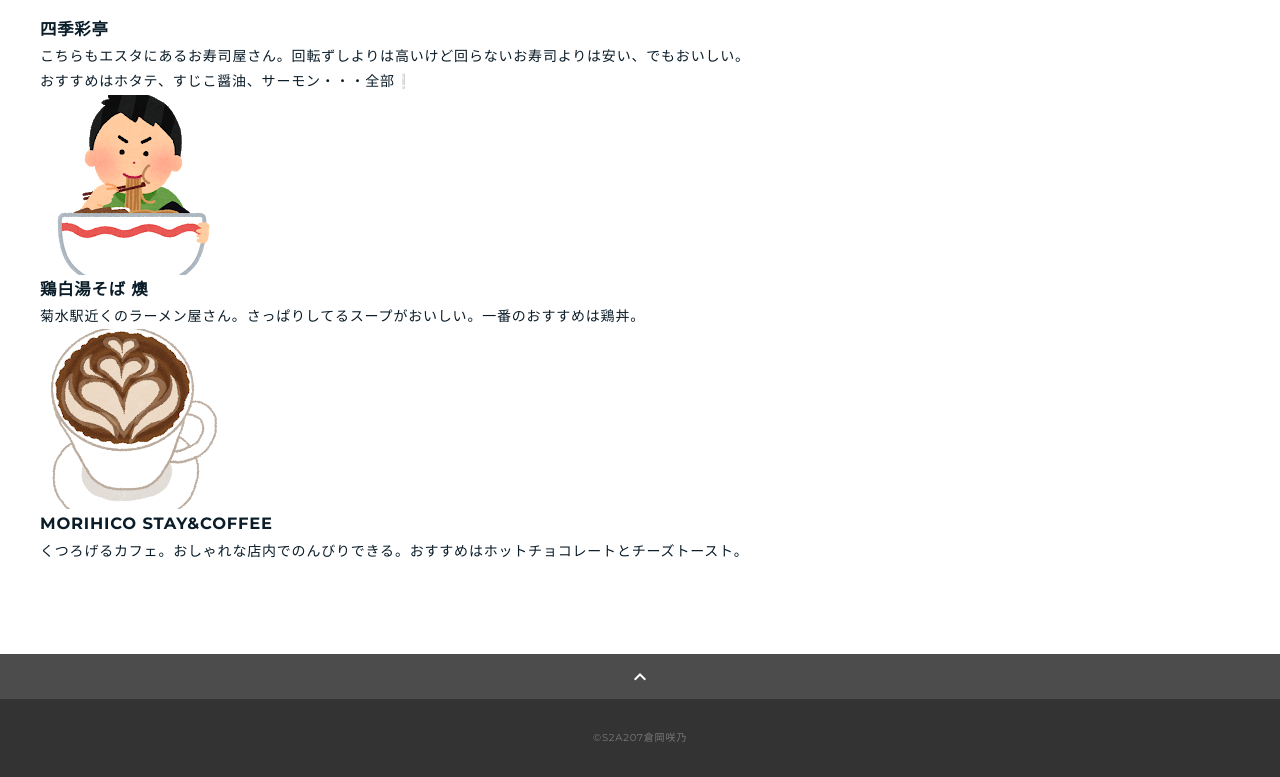
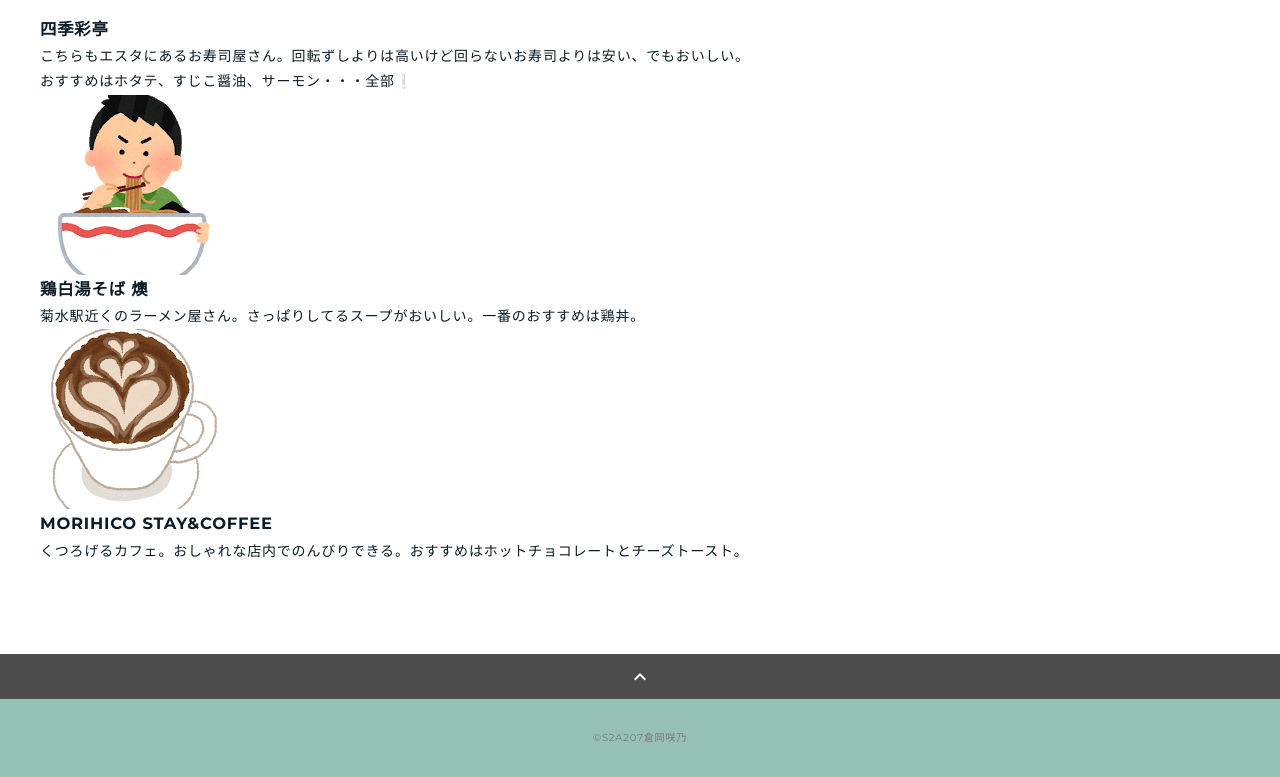
Before and after one commit to sakino0403/portfolio, a plain HTML site: page docs/index.html in a window 1280 px wide. Shown: the part 3158-3935 px from the top of the page. Drawn offline with nearby package versions, Linux system fonts and the light colour scheme.

Commit message:
comit yeye

```diff
--- a/docs/css/style.css
+++ b/docs/css/style.css
@@ -214,7 +214,7 @@ li {
 /*--- footer ---*/
 .footer {
   padding: 30px;
-  background-color: #333;
+  background-color: #97C0B7;
 }
 
 .copyright {
```
